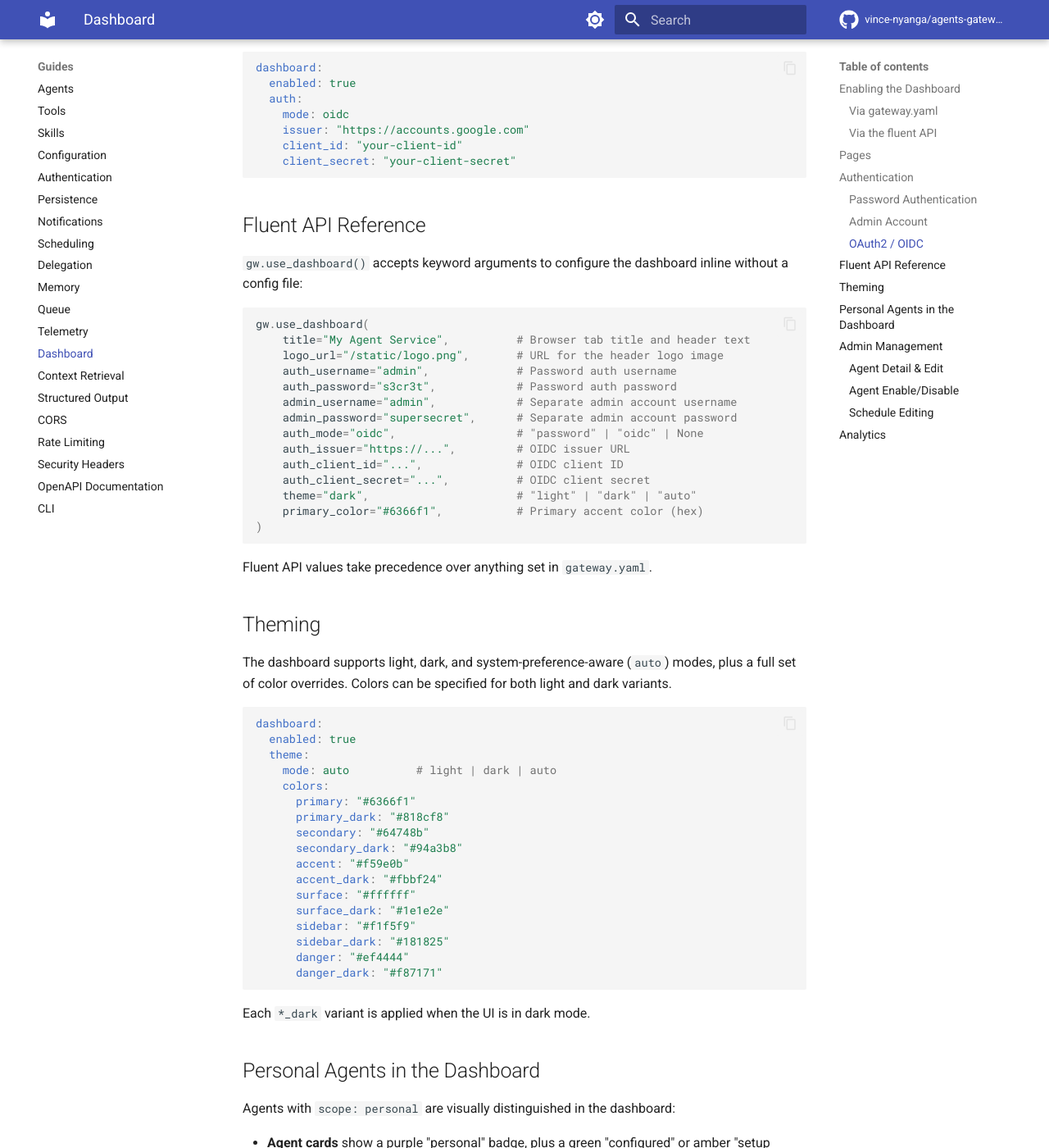
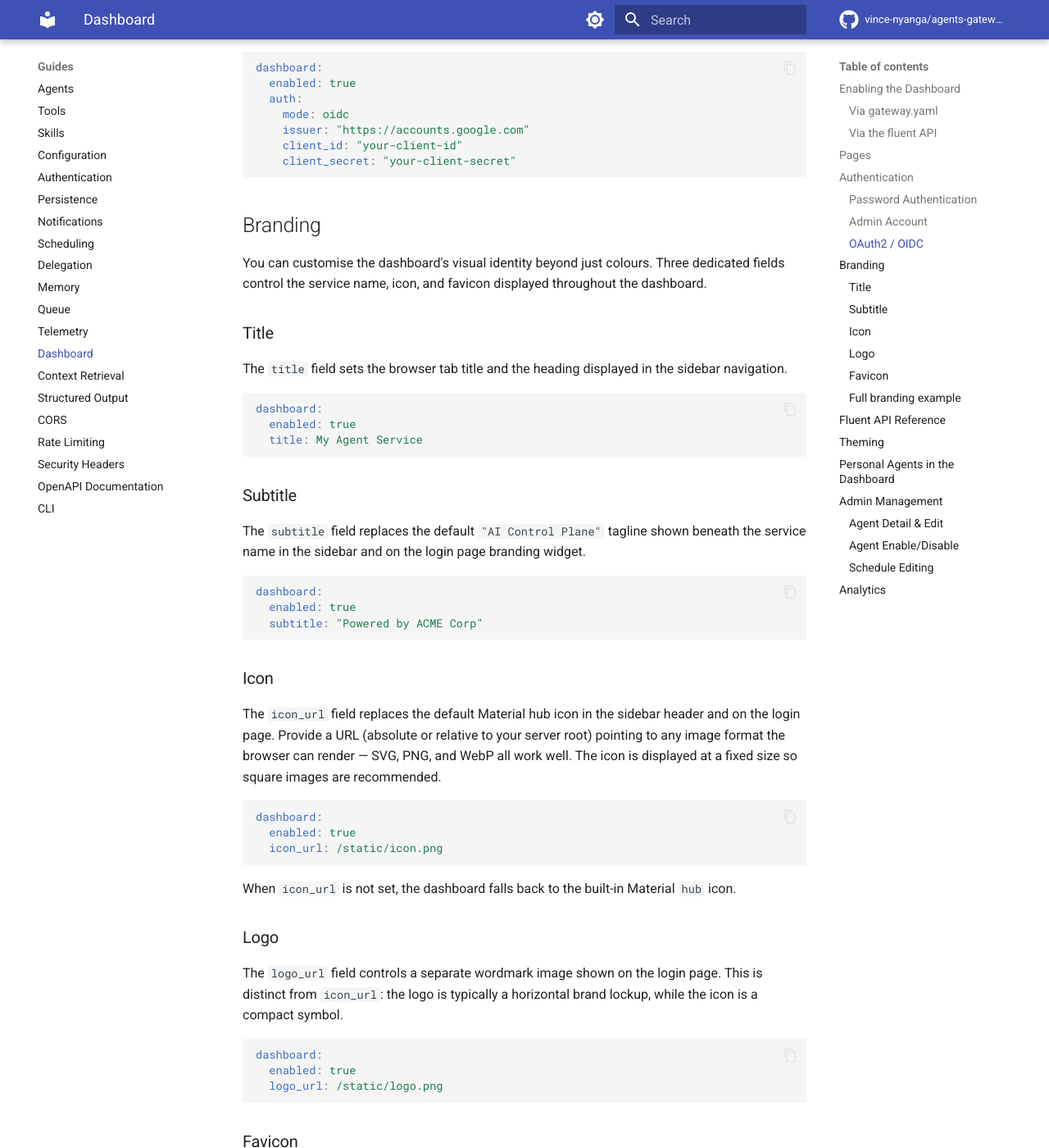
Before and after one commit to lenkie-code/agents-gateway, an MkDocs documentation site: the page built from docs/guides/dashboard.md, in a window 1280 px wide and 1400 px high, scrolled down 3019 px. Shown: the whole window at 82% size. Built offline with MkDocs 1.6.1 and Material for MkDocs 9.7.7, drawn with Linux system fonts in a browser that asks for light colours; comment, search, counter and statistics services are not loaded; some of the changed text lies outside the part shown.

Commit message:
feat: add dashboard branding configurability (title, subtitle, icon, favicon)
Add subtitle and icon_url fields to DashboardConfig. Expose subtitle,
icon_url, and favicon_url as named parameters on use_dashboard() fluent
API. Templates conditionally render custom icon with Material icon
fallback. Example project showcases full branding with a generated
gateway icon served from /static.

````diff
--- a/docs/guides/dashboard.md
+++ b/docs/guides/dashboard.md
@@ -117,6 +117,87 @@
     client_secret: "your-client-secret"
 ```
 
+## Branding
+
+You can customise the dashboard's visual identity beyond just colours. Three dedicated fields control the service name, icon, and favicon displayed throughout the dashboard.
+
+### Title
+
+The `title` field sets the browser tab title and the heading displayed in the sidebar navigation.
+
+```yaml
+dashboard:
+  enabled: true
+  title: My Agent Service
+```
+
+### Subtitle
+
+The `subtitle` field replaces the default `"AI Control Plane"` tagline shown beneath the service name in the sidebar and on the login page branding widget.
+
+```yaml
+dashboard:
+  enabled: true
+  subtitle: "Powered by ACME Corp"
+```
+
+### Icon
+
+The `icon_url` field replaces the default Material hub icon in the sidebar header and on the login page. Provide a URL (absolute or relative to your server root) pointing to any image format the browser can render — SVG, PNG, and WebP all work well. The icon is displayed at a fixed size so square images are recommended.
+
+```yaml
+dashboard:
+  enabled: true
+  icon_url: /static/icon.png
+```
+
+When `icon_url` is not set, the dashboard falls back to the built-in Material `hub` icon.
+
+### Logo
+
+The `logo_url` field controls a separate wordmark image shown on the login page. This is distinct from `icon_url`: the logo is typically a horizontal brand lockup, while the icon is a compact symbol.
+
+```yaml
+dashboard:
+  enabled: true
+  logo_url: /static/logo.png
+```
+
+### Favicon
+
+Set `favicon_url` to replace the default browser tab icon.
+
+```yaml
+dashboard:
+  enabled: true
+  favicon_url: /static/favicon.ico
+```
+
+### Full branding example
+
+```python
+gw.use_dashboard(
+    title="ACME Agent Platform",
+    subtitle="Powered by ACME Corp",
+    icon_url="/static/icon.png",
+    logo_url="/static/wordmark.png",
+    favicon_url="/static/favicon.ico",
+    auth_password="s3cr3t",
+)
+```
+
+Or in `gateway.yaml`:
+
+```yaml
+dashboard:
+  enabled: true
+  title: ACME Agent Platform
+  subtitle: "Powered by ACME Corp"
+  icon_url: /static/icon.png
+  logo_url: /static/wordmark.png
+  favicon_url: /static/favicon.ico
+```
+
 ## Fluent API Reference
 
 `gw.use_dashboard()` accepts keyword arguments to configure the dashboard inline without a config file:
@@ -124,7 +205,10 @@
 ```python
 gw.use_dashboard(
     title="My Agent Service",          # Browser tab title and header text
-    logo_url="/static/logo.png",       # URL for the header logo image
+    subtitle="AI Control Plane",       # Tagline beneath the title
+    icon_url="/static/icon.png",       # Replaces the Material hub icon
+    logo_url="/static/logo.png",       # Wordmark image on the login page
+    favicon_url="/static/favicon.ico", # Browser tab favicon
     auth_username="admin",             # Password auth username
     auth_password="s3cr3t",            # Password auth password
     admin_username="admin",            # Separate admin account username
--- a/src/agent_gateway/dashboard/templates/dashboard/base.html
+++ b/src/agent_gateway/dashboard/templates/dashboard/base.html
@@ -78,11 +78,15 @@
   <aside class="w-64 flex-shrink-0 flex flex-col border-r border-border-dark/30 bg-background-dark/50 backdrop-blur-xl sidebar z-30">
     <div class="p-6 flex items-center gap-3 sidebar-branding">
       <div class="w-10 h-10 rounded-xl bg-primary flex items-center justify-center text-white shadow-lg shadow-primary/20">
+        {% if dashboard_icon_url %}
+        <img src="{{ dashboard_icon_url }}" alt="{{ dashboard_title }}" class="w-6 h-6 object-contain">
+        {% else %}
         <span class="material-symbols-outlined text-2xl">hub</span>
+        {% endif %}
       </div>
       <div>
         <h1 class="font-bold text-base leading-tight dark:text-white">{{ dashboard_title }}</h1>
-        <p class="text-[10px] font-bold text-slate-500 uppercase tracking-widest">AI Control Plane</p>
+        <p class="text-[10px] font-bold text-slate-500 uppercase tracking-widest">{{ dashboard_subtitle }}</p>
       </div>
     </div>
 
--- a/src/agent_gateway/dashboard/templates/dashboard/login.html
+++ b/src/agent_gateway/dashboard/templates/dashboard/login.html
@@ -54,7 +54,11 @@
     <!-- Branding -->
     <div class="text-center mb-8">
       <div class="inline-flex items-center justify-center w-14 h-14 rounded-2xl bg-primary shadow-lg shadow-primary/30 mb-5">
+        {% if dashboard_icon_url %}
+        <img src="{{ dashboard_icon_url }}" alt="{{ dashboard_title }}" class="w-8 h-8 object-contain">
+        {% else %}
         <span class="material-symbols-outlined text-white text-3xl">hub</span>
+        {% endif %}
       </div>
       {% if dashboard_logo_url %}
       <img src="{{ dashboard_logo_url }}" alt="{{ dashboard_title }}" class="h-7 w-auto mx-auto mb-3" />
@@ -133,7 +137,7 @@
 
     <!-- Footer -->
     <p class="text-center text-xs text-slate-600 mt-6">
-      Agent Gateway &mdash; AI Control Plane
+      {{ dashboard_title }} &mdash; {{ dashboard_subtitle }}
     </p>
   </div>
 </div>
````
Also changed, not shown: docs/api-reference/configuration.md (+4 -2 lines), docs/api-reference/gateway.md (+21 -1 lines), docs/llms.txt (+7 -0 lines), examples/test-project/static/icon.png (added), 5 other files.
